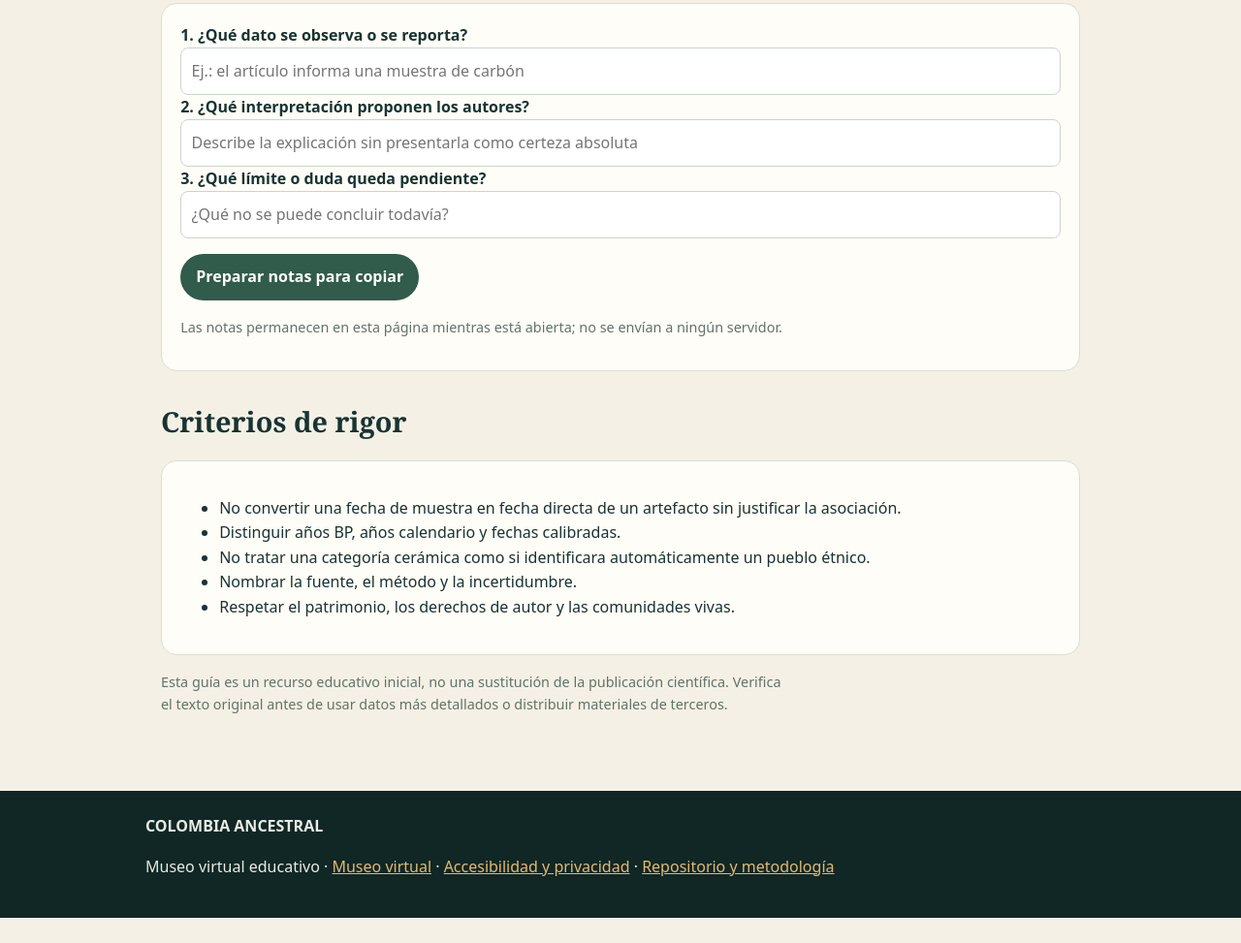
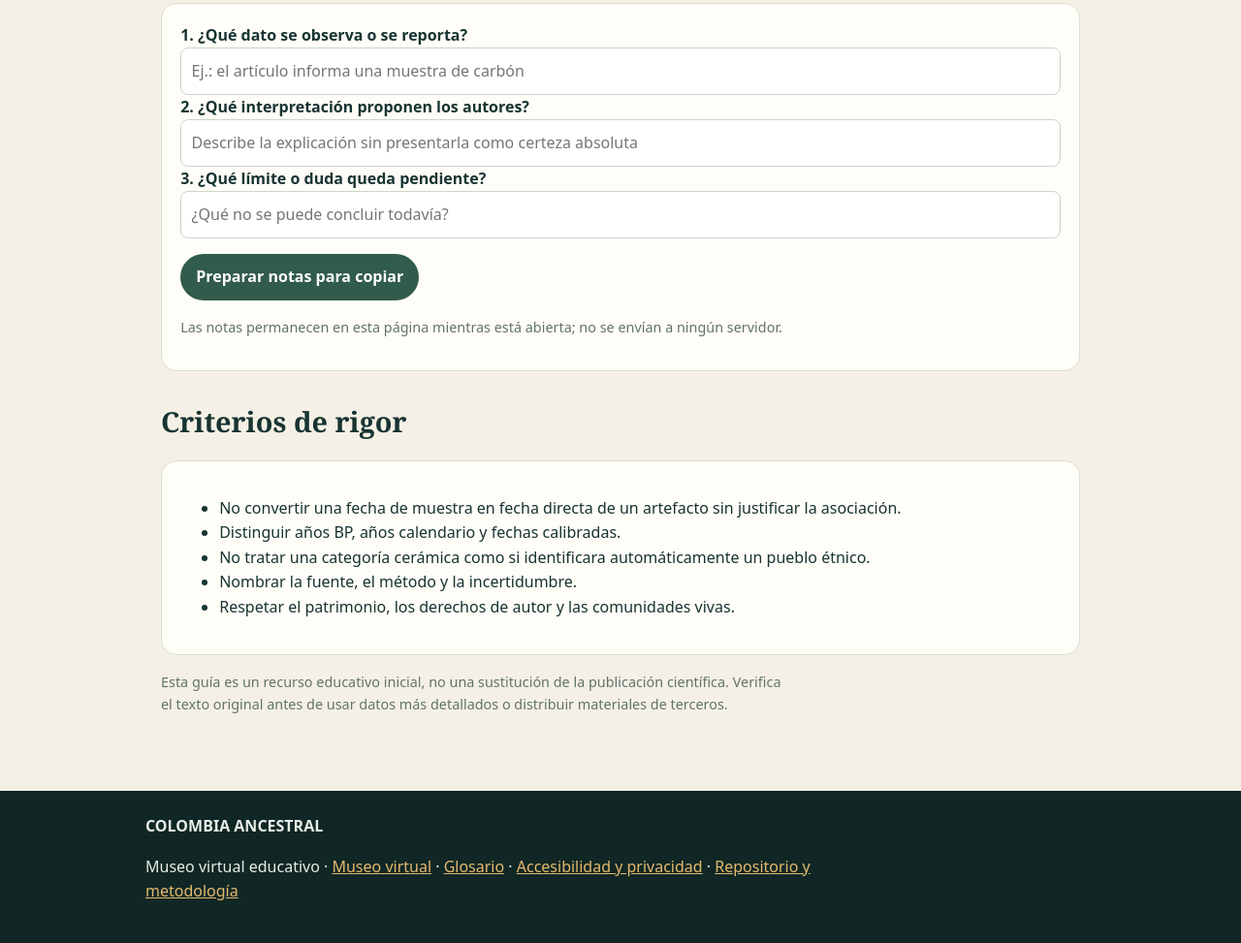
Before and after one commit to jmtechquindio/colombia-ancestral, a plain HTML site: page web/aula-docente.html in a window 1280 px wide. Shown: the part 1894-2867 px from the top of the page at 97% size. Before the commit the page ends 2841 px from the top, so only its background shows below. Drawn offline with Linux system fonts and the light colour scheme.

Commit message:
Conectar glosario desde el aula docente

```diff
--- a/web/aula-docente.html
+++ b/web/aula-docente.html
@@ -43,7 +43,7 @@
 <div class="note"><ul><li>No convertir una fecha de muestra en fecha directa de un artefacto sin justificar la asociación.</li><li>Distinguir años BP, años calendario y fechas calibradas.</li><li>No tratar una categoría cerámica como si identificara automáticamente un pueblo étnico.</li><li>Nombrar la fuente, el método y la incertidumbre.</li><li>Respetar el patrimonio, los derechos de autor y las comunidades vivas.</li></ul></div>
 <p class="muted">Esta guía es un recurso educativo inicial, no una sustitución de la publicación científica. Verifica el texto original antes de usar datos más detallados o distribuir materiales de terceros.</p>
 </main>
-<footer><strong>COLOMBIA ANCESTRAL</strong><p>Museo virtual educativo · <a href="index.html">Museo virtual</a> · <a href="accesibilidad.html">Accesibilidad y privacidad</a> · <a href="https://github.com/jmtechquindio/colombia-ancestral">Repositorio y metodología</a></p></footer>
+<footer><strong>COLOMBIA ANCESTRAL</strong><p>Museo virtual educativo · <a href="index.html">Museo virtual</a> · <a href="glosario.html">Glosario</a> · <a href="accesibilidad.html">Accesibilidad y privacidad</a> · <a href="https://github.com/jmtechquindio/colombia-ancestral">Repositorio y metodología</a></p></footer>
 <script>
 document.getElementById('check-answer').addEventListener('click',()=>{const chosen=document.querySelector('input[name="abra"]:checked');const out=document.getElementById('answer-feedback');if(!chosen){out.textContent='Selecciona una respuesta para continuar.';return;}out.textContent=chosen.value==='no'?'Correcto. La fecha pertenece a la muestra analizada; la relación con herramientas necesita evaluación contextual.':'No exactamente. Un sitio puede contener materiales de distintos momentos o con asociaciones inciertas. Revisa qué material fue fechado.';});
 document.getElementById('copy-notes').addEventListener('click',()=>{const val='Dato reportado: '+(document.getElementById('observed').value||'[por completar]')+'\nInterpretación de los autores: '+(document.getElementById('interpretation').value||'[por completar]')+'\nLímite o duda: '+(document.getElementById('limit').value||'[por completar]');const area=document.getElementById('notes-output');area.value=val;area.hidden=false;area.focus();area.select();document.getElementById('notes-feedback').textContent='Notas preparadas. Puedes copiarlas manualmente; no se han enviado ni guardado en línea.';});
```
